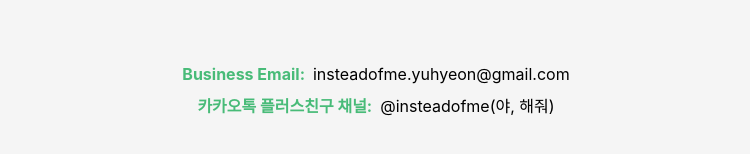
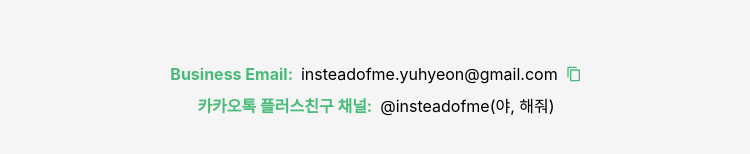
Before and after one commit to jh0152park/instead_of_me_homepage, a React (Create React App) app in the folder homepage/: page / in a window 1280 px wide. Shown: the part 9296-9450 px from the top of the page, without its empty margins (264-1014 px from the left). Built offline with nearby package versions, Linux system fonts and the light colour scheme.

Commit message:
Added email copy function.

```diff
--- a/homepage/src/components/contact/contact.tsx
+++ b/homepage/src/components/contact/contact.tsx
@@ -1,13 +1,42 @@
-import { Center, HStack, Heading, Text, VStack } from "@chakra-ui/react";
+import {
+    Center,
+    HStack,
+    Heading,
+    Icon,
+    Text,
+    VStack,
+    useToast,
+} from "@chakra-ui/react";
 import { languageState } from "../../global/project_common";
 import { useRecoilValue } from "recoil";
 import LANGUAGE from "../../global/language";
+import { MdContentCopy } from "react-icons/md";
 
 export default function Contact() {
     const currentLanguage = useRecoilValue(languageState);
+    const toast = useToast();
 
     function onClickKakaoPlusChannel() {
         window.open("http://pf.kakao.com/_aSGjG", "Instead of me", "popup=yes");
+    }
+
+    async function onClickCopy() {
+        try {
+            await window.navigator.clipboard.writeText(
+                "insteadofme.yuhyeon@gmail.com"
+            );
+            toast({
+                status: "success",
+                title: LANGUAGE[currentLanguage]["복사가 완료되었습니다."],
+            });
+        } catch (error: any) {
+            toast({
+                status: "error",
+                title: LANGUAGE[currentLanguage]["복사에 실패하였습니다."],
+                description:
+                    LANGUAGE[currentLanguage]["문제가 발생하였습니다."],
+            });
+        }
     }
 
     return (
@@ -35,6 +64,14 @@
                             Business Email:
                         </Text>
                         <Text>insteadofme.yuhyeon@gmail.com</Text>
+                        <Icon
+                            onClick={onClickCopy}
+                            as={MdContentCopy}
+                            color={"green.400"}
+                            _hover={{
+                                cursor: "pointer",
+                            }}
+                        />
                     </HStack>
                     <HStack>
                         <Text fontWeight="bold" color="green.400">
--- a/homepage/src/global/language.ts
+++ b/homepage/src/global/language.ts
@@ -24,6 +24,9 @@
     제작완료: string;
     "협업문의는 아래 비즈니스이메일 또는 카카오톡 플러스친구 채널을 통해 연락주세요.": string;
     "카카오톡 플러스친구 채널:": string;
+    "복사가 완료되었습니다.": string;
+    "복사에 실패하였습니다.": string;
+    "문제가 발생하였습니다.": string;
 }
 
 const LANGUAGE: ILanguage[] = [
@@ -65,6 +68,9 @@
         "협업문의는 아래 비즈니스이메일 또는 카카오톡 플러스친구 채널을 통해 연락주세요.":
             "협업문의는 아래 비즈니스이메일 또는 카카오톡 플러스친구 채널을 통해 연락주세요.",
         "카카오톡 플러스친구 채널:": "카카오톡 플러스친구 채널:",
+        "복사가 완료되었습니다.": "복사가 완료되었습니다.",
+        "복사에 실패하였습니다.": "복사에 실패하였습니다.",
+        "문제가 발생하였습니다.": "문제가 발생했습니다. 다시 시도해 주세요.",
     },
     {
         "외주, 그 이상의": "We are creating value",
@@ -107,6 +113,9 @@
         "협업문의는 아래 비즈니스이메일 또는 카카오톡 플러스친구 채널을 통해 연락주세요.":
             "For collaboration inquiries, please contact us via the business email below or the KakaoTalk Plus Friend channel.",
         "카카오톡 플러스친구 채널:": "KakaoTalk Plus Friend Channel:",
+        "복사가 완료되었습니다.": "Copy done.",
+        "복사에 실패하였습니다.": "Copy failed.",
+        "문제가 발생하였습니다.": "Something went to wrong… please try again",
     },
 ];
 
```
